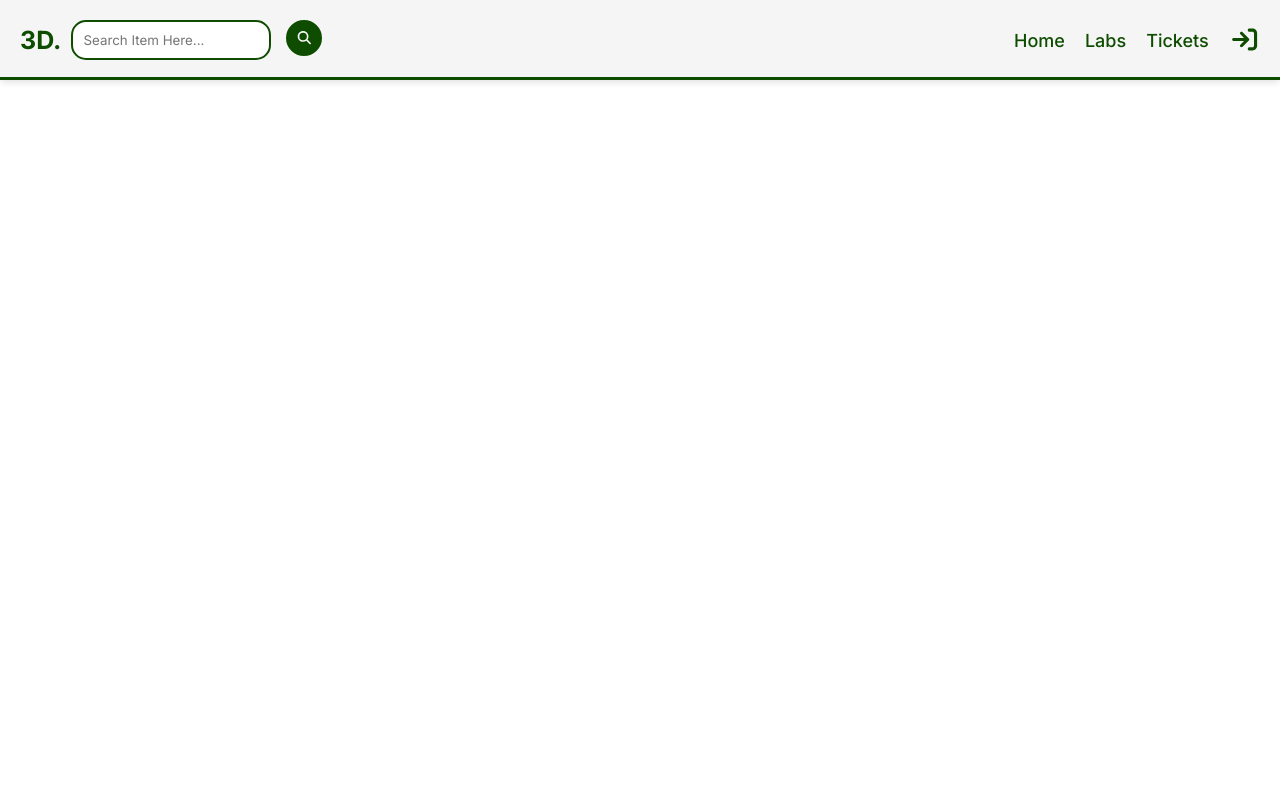
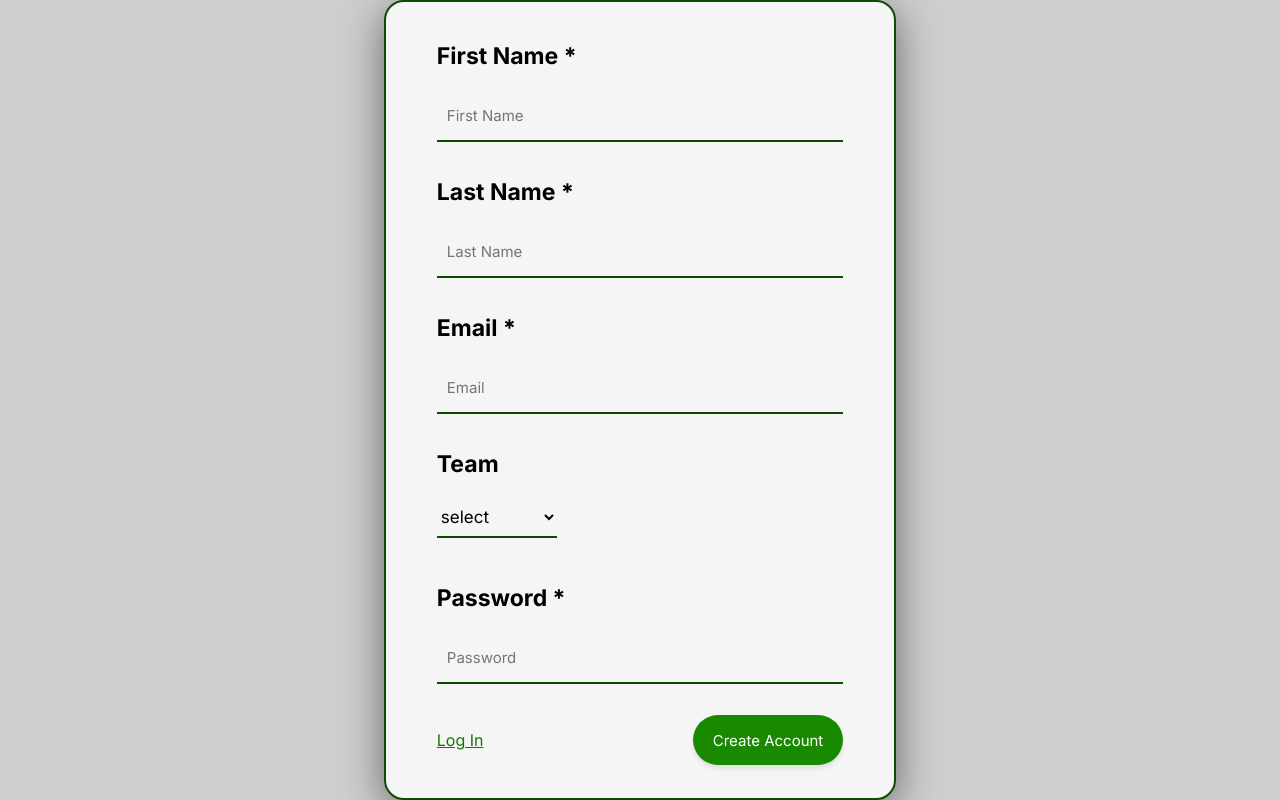
Before and after one commit to MichaelParks03/3DLabManager, a React (Vite) app in the folder src/frontend/: page /signup in a window 1280 px wide. Built offline with nearby package versions, Linux system fonts and the light colour scheme.

Commit message:
signup page + changes to login css

```diff
--- a/src/frontend/src/App.jsx
+++ b/src/frontend/src/App.jsx
@@ -14,6 +14,7 @@ import Login from './pages/Login'
 import Labs from './pages/Labs'
 import Tickets from './pages/Tickets'
 import Item from './pages/Item'
+import Signup from './pages/Signup'
 // import InventoryList from './pages/InventoryList';
 
 import "./css/App.css"
@@ -26,7 +27,7 @@ function AppLayout() {
 
   return (
     <div className="app">
-    { pathname !== "/login" && <Navbar /> }
+    { pathname !== "/login" && pathname !== "/signup" && <Navbar /> }
 
       <div className='app-content'>
       <Routes>
@@ -36,6 +37,7 @@ function AppLayout() {
         <Route path="/login" element={<Login />} />
         <Route path="/inventory" element={<Home />} />
         <Route path="/item" element={<Item />} />
+        <Route path="/signup" element={<Signup />} />
       </Routes>
       </div>
     </div>
--- a/src/frontend/src/css/Login.css
+++ b/src/frontend/src/css/Login_Signup.css
@@ -3,7 +3,8 @@
   padding: 0;
 }
 
-.login {
+.login,
+.signup {
   overflow: hidden;
 
   width: 100%;
@@ -17,20 +18,20 @@
   justify-content: center;
 }
 
-.login-container {
+.login-container,
+.signup-container {
   position: relative;
 
   width: 40dvw;
-  height: 55dvh;
-  min-height: 500px;
+  height: auto;
+  min-height: 300px;
   min-width: 500px;
   max-width: 700px;
-  max-height: 700px;
+  max-height: 800px;
 
   display: flex;
   flex-direction: column;
   align-items: center;
-  justify-content: center;
   gap: 1rem;
 
   border: 2px solid rgb(14, 77, 0);
@@ -39,9 +40,12 @@
   background-color: whitesmoke;
 
   box-shadow: 0 10px 40px rgba(0, 0, 0, 0.5);
+
+  padding: 20px 0;
 }
 
-.login-form {
+.login-form,
+.signup-form {
   width: 100%;
   display: flex;
   flex-direction: column;
@@ -49,21 +53,24 @@
   gap: 1rem;
 }
 
-.login-field {
+.login-field,
+.signup-field {
   width: 80%;
   display: flex;
   flex-direction: column;
 }
 
-.login-header {
-  font-size: 25px;
+.login-header,
+.signup-header {
+  font-size: 23px;
   font-weight: 700;
 
   align-self: flex-start;
   margin: 20px 0;
 }
 
-.login-input {
+.login-input,
+.signup-input {
   box-sizing: border-box;
 
   width: 100%;
@@ -77,7 +84,8 @@
   background-color: transparent;
 }
 
-.login-input-underline {
+.login-input-underline,
+.signup-input-underline {
   position: relative;
 
   width: 100%;
@@ -87,13 +95,21 @@
 
 }
 
-.login-btn {
-  width: 30%;
+.submission-container {
+  width: 80%;
+  height: auto;
+
+  margin: 15px 0;
+
+  display: flex;
+  align-items: center;
+  justify-content: space-between;
+}
+
+.login-btn,
+.signup-btn {
+  width: 37%;
   height: 50px;
-
-  align-self: flex-end;
-  margin-right: 10%;
-  margin-top: 10%;
 
   font-size: 15px;
 
@@ -105,3 +121,39 @@
 
   box-shadow: 0 4px 6px -1px rgba(0, 0, 0, 0.1);
 }
+
+.signup-btn:hover,
+.login-btn:hover {
+  cursor: pointer;
+}
+
+.link {
+  color: rgb(22, 118, 1);
+
+  text-decoration: underline;
+}
+
+
+.dropdown-container {
+  width: 99%;
+  height:40px;
+
+  display: flex;
+  flex-direction: column;
+  margin-bottom: 10px;
+}
+
+.dropdown:hover {
+  cursor: pointer;
+}
+
+.dropdown {
+  width: 30%;
+  height: 40px;
+
+  font-size: 17px;
+
+  background-color: transparent;
+
+  border:none;
+}
--- a/src/frontend/src/pages/Login.jsx
+++ b/src/frontend/src/pages/Login.jsx
@@ -1,6 +1,7 @@
 import { useState } from "react"
+import { Link } from 'react-router-dom';
 
-import "../css/Login.css"
+import "../css/Login_Signup.css"
 
 function Login() {
   const [usernameInput, setUsernameInput] = useState("");
@@ -39,7 +40,11 @@ function Login() {
             />
             <div className="login-input-underline"></div>
           </div>
-          <button type="submit" className="login-btn">Sign in</button>
+
+          <div className="submission-container">
+            <Link to="\signup" className="link">Create an Account</Link>
+            <button type="submit" className="login-btn">Sign in</button>
+          </div>
         </form>
       </div>
     </div>
--- /dev/null
+++ b/src/frontend/src/pages/Signup.jsx
@@ -0,0 +1,106 @@
+import { useState } from "react"
+import { Link } from 'react-router-dom';
+
+import "../css/Login_Signup.css"
+
+function Signup() {
+  const [firstNameInput, setFirstNameInput] = useState("");
+  const [lastNameInput, setLastNameInput] = useState("");
+  const [emailInput, setEmailInput] = useState("");
+  const [teamInput, setTeamInput] = useState("select");
+  const [passwordInput, setPasswordInput] = useState("");
+
+  const optionsData = [
+    { label: "Team1", value: "Team1" },
+    { label: "Team2", value: "Team2" },
+    { label: "Team3", value: "Team3" }
+  ];
+
+  const createNewAccount = (e) => {
+    e.preventDefault();
+    alert("creating new account");
+  }
+
+  return (
+    <div className="signup">
+      <div className="signup-container">
+        <form onSubmit={createNewAccount} className="signup-form">
+          <div className="signup-field">
+            <h3 className="signup-header">First Name *</h3>
+            <input
+              type="text"
+              placeholder="First Name"
+              className="signup-input"
+              value={firstNameInput}
+              onChange={(e) => setFirstNameInput(e.target.value)}
+            />
+            <div className="signup-input-underline"></div>
+          </div>
+
+          <div className="signup-field">
+            <h3 className="signup-header">Last Name *</h3>
+            <input
+              type="text"
+              placeholder="Last Name"
+              className="signup-input"
+              value={lastNameInput}
+              onChange={(e) => setLastNameInput(e.target.value)}
+            />
+            <div className="signup-input-underline"></div>
+          </div>
+
+          <div className="signup-field">
+            <h3 className="signup-header">Email *</h3>
+            <input
+              type="text"
+              placeholder="Email"
+              className="signup-input"
+              value={emailInput}
+              onChange={(e) => setEmailInput(e.target.value)}
+            />
+            <div className="signup-input-underline"></div>
+          </div>
+
+          <div className="signup-field">
+            <h3 className="signup-header">Team</h3>
+            <div className="dropdown-container">
+              <select
+                className="dropdown"
+                value={teamInput}
+                onChange={setTeamInput}>
+
+                <option value="select">select</option>
+                {optionsData.map((option) => (
+                  <option key={option.value} value={option.value}>
+                    {option.label}
+                  </option>
+                ))}
+              </select>
+            <div className="signup-input-underline" style={{width: "30%"}}></div>
+            </div>
+          </div>
+
+
+          <div className="signup-field">
+            <h3 className="signup-header">Password *</h3>
+            <input
+              type="password"
+              placeholder="Password"
+              className="signup-input"
+              value={passwordInput}
+              onChange={(e) => setPasswordInput(e.target.value)}
+            />
+            <div className="signup-input-underline"></div>
+          </div>
+          <div className="submission-container">
+            <Link to="\login" className="link">Log In</Link>
+            <button type="submit" className="signup-btn">Create Account</button>
+          </div>
+        </form>
+
+      </div>
+    </div>
+  )
+}
+
+export default Signup
```
